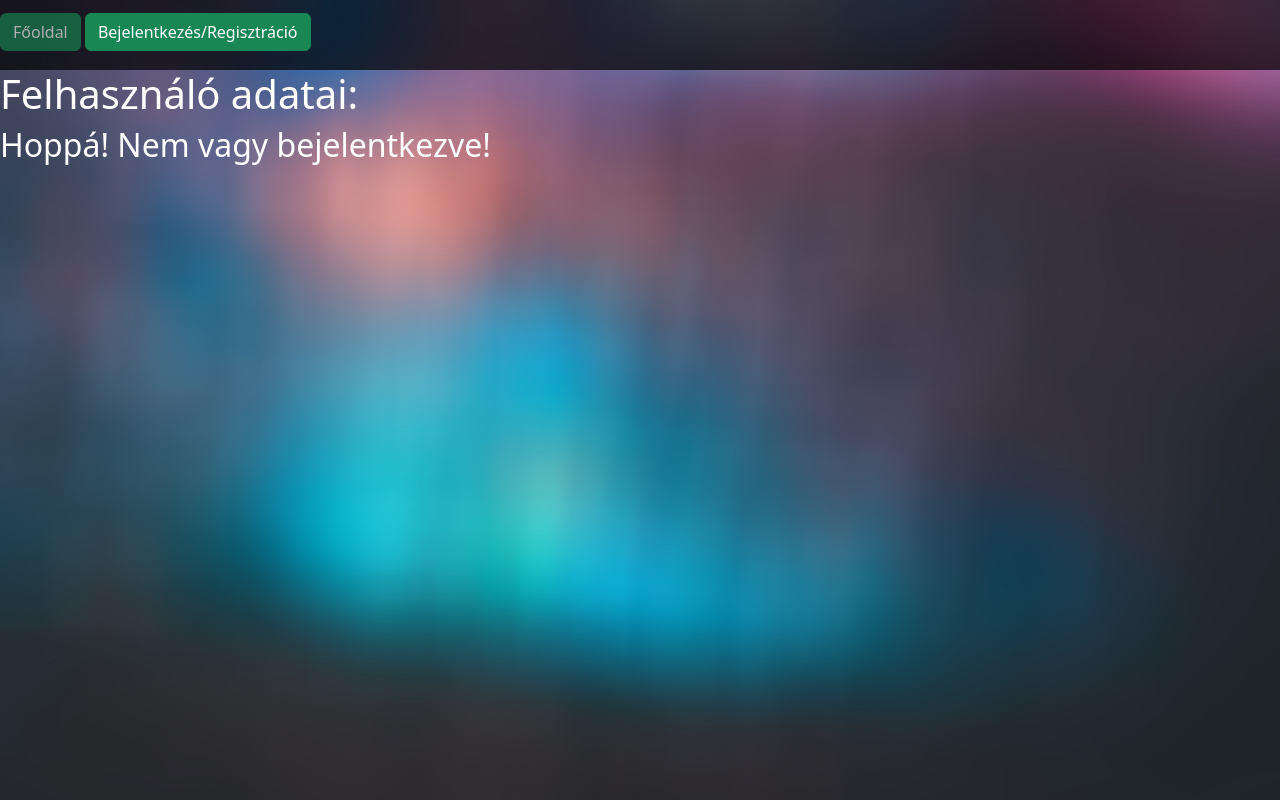
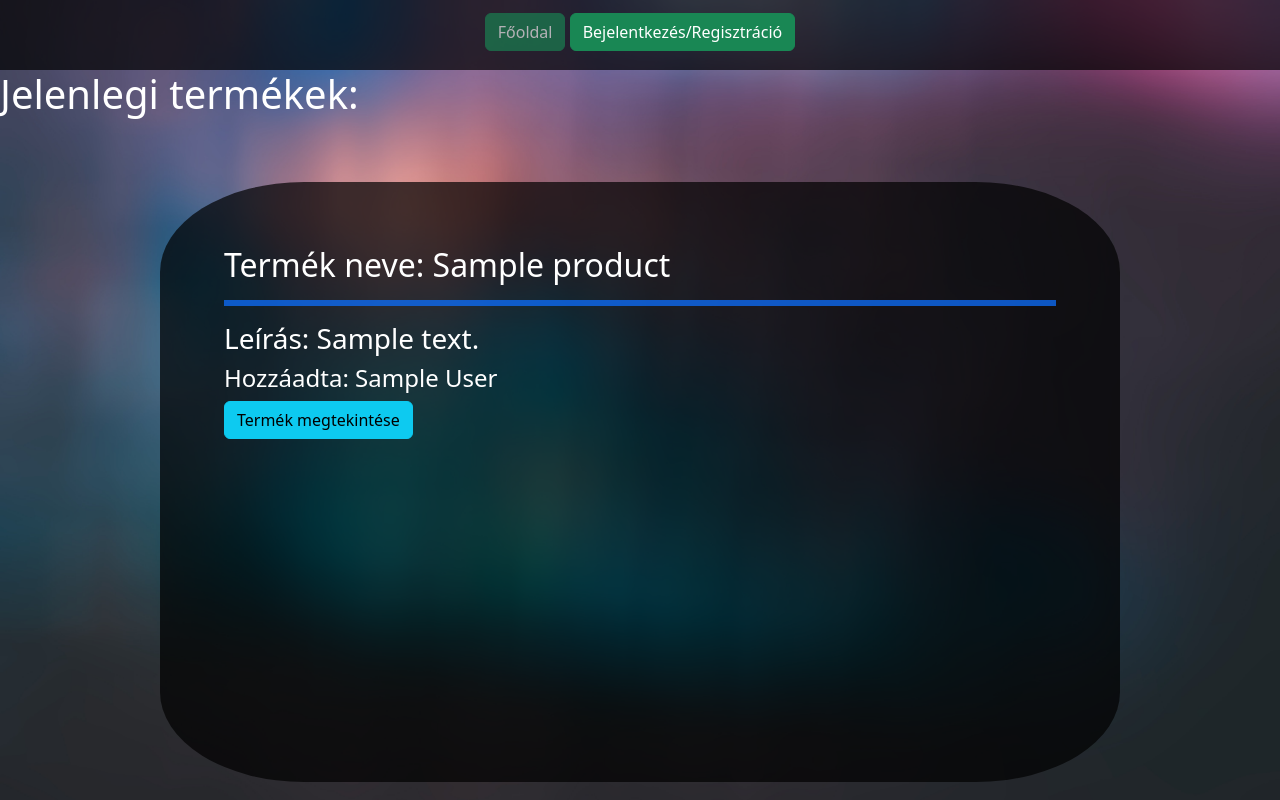
Before and after one commit to gyorkistamas/afp1_mini_newcodeorderby, a PHP site: page / in a window 1280 px wide. Run offline with PHP 8.4, Linux system fonts and the light colour scheme; tables that the repository leaves empty hold one stand-in row (values such as "Sample post").

Commit message:
Kilistázás implementálása

```diff
--- a/Alkalmazás/index.php
+++ b/Alkalmazás/index.php
@@ -1,6 +1,7 @@
 
 <?php
 
+require 'controller/dbms.php';
 require 'controller/userLoggedIn.php';
 $status = isLoggedIn();
 
@@ -19,7 +20,19 @@ if ( isset($_POST['LogoutBtn']) ) {
 
 if ( isset($_POST['LoginBtn']) ) {
     header("Location: view/auth.php");
- }
+}
+
+$btnViewProduct = "<button class='btn btn-info'>Termék megtekintése</button>";
+
+$con = connect("review site", "root", "", 3306);
+
+$query = "SELECT p.product_name, p.description, u.name
+            FROM product AS p INNER JOIN user AS u
+            ON p.added_by = u.user_id";
+
+
+$execQuery = mysqli_query($con, $query);
+$products = mysqli_fetch_all($execQuery); //null;
 
 
 ?>
@@ -43,28 +56,54 @@ if ( isset($_POST['LoginBtn']) ) {
 
 <body>
 
-
-    <div style="width: 100%; height: 70px; background-color: rgba(0, 0, 0, 0.7);">
+    <div style="width: 100%; height: 70px; background-color: rgba(0, 0, 0, 0.7); text-align: center;">
         <?php require 'menubar.php';?>
     </div>
 
+    <h1 class='text-white'>Jelenlegi termékek:</h1>
 
-    <h1 class='text-white'>Felhasználó adatai:</h1>
+    <div style="width: 75%; height: 600px; background-color: rgba(0, 0, 0, 0.7); margin-top: 5%; margin-left: auto; margin-right: auto; border-radius: 15%; padding: 5%;">
+
+        <?php
+            // if ( isset($_SESSION['UserData']) ) {
+            //     $userData = $_SESSION['UserData'];
+            //     foreach ($userData as $key => $value) {
+            //         echo "<h3 class='text-white'>${key}: ${value}</h3>";
+            //     }
+            // }
+            // else {
+            //     echo "<h2 class='text-white'>Hoppá! Nem vagy bejelentkezve!</h2>";
+
+            // }
 
 
-    <?php
-    if ( isset($_SESSION['UserData']) ) {
-        $userData = $_SESSION['UserData'];
-        foreach ($userData as $key => $value) {
-            echo "<h3 class='text-white'>${key}: ${value}</h3>";
-        }
-    }
-    else {
-        echo "<h2 class='text-white'>Hoppá! Nem vagy bejelentkezve!</h2>";
 
-    }
+            // echo "<h1 class='text-white'> Termkék száma: ".count($products)."</h1>"
 
-    ?>
+            if ( $products == null || count($products) == 0 ) {
+                echo "<h2 class='text-white'>Hoppá! Még nem töltött fel senki sem terméket!</h2>";
+            }
+            else
+            {
+                for ($i = 0; $i < count($products); $i++) {
+                    array_push($products[$i], $btnViewProduct);
+                }
+
+                for ($i=0; $i < count($products); $i++) {
+                    echo "<h2 class='text-white'> Termék neve: ".$products[$i][0]."</h2>";
+                    echo "<hr class='border border-primary border-3 opacity-75'>";
+                    echo "<h3 class='text-white'> Leírás: ".$products[$i][1]."</h3>";
+                    echo "<h4 class='text-white'> Hozzáadta: ".$products[$i][2]."</h4>";
+
+                    echo "<a href='item.php'>".$products[$i][3]."</a>";
+                }
+
+            }
+
+        ?>
+
+    </div>
+
 
 
 </body>
```
